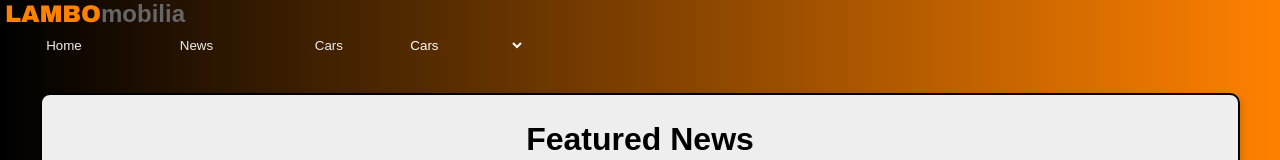
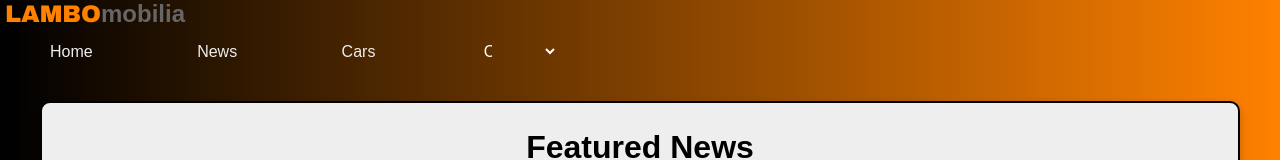
Before and after one commit to sapWRLD/CarBlog, a plain HTML site: page Home_Page.html in a window 1280 px wide. Shown: the top 160 px of the page. Drawn offline with Linux system fonts and the light colour scheme.

```diff
--- a/Home_Page.html
+++ b/Home_Page.html
@@ -10,15 +10,17 @@
 <header>
     <div class="Link_items">
         <a href="Home_Page.html"><h1 class="logo">lambo<span class="logo">mobilia</span></h1></a>
-        <a target="_blank" href="Home_Page.html"><button class="Link_button">Home</button></a>
-        <a target="_blank" href="News_Page/News_Page.html"><button class="Link_button">News</button></a>
-        <a target="_blank" href="CreateArticle/CarBlogCreateArticel.html"><button class="Link_button">Cars</button></a>
-        <select name="more" id="more">
+        <ul>
+          <li><a href="Home_Page.html">Home</a></li>
+          <li><a href="News_Page/News_Page.html">News</a></li>
+          <li><a href="CreateArticle/CarBlogCreateArticel.html">Cars</a></li>
+          <select name="more" id="more">
             <option value="Cars">Cars</option>
             <option value="Books">Books</option>
             <option value="Pictures">Pictures</option>
             <option value="Events">Test</option>
         </select>
+        </ul>
     </div>
 </header>
 <body>
--- a/Hope_page.css
+++ b/Hope_page.css
@@ -13,23 +13,36 @@
   color: #eeeeee;
   margin-bottom: 30px;
 }
-header button{
+header ul{
+  list-style-type: none;
+  padding: 0;
+  margin: 0;
+  overflow: hidden;
+  background: transparent;
+  border: none;
+}
+header li {
+  display: inline-block;
+  border-radius: 10px;
+}
+header li a {
+  display: block;
   color: #eeeeee;
-  padding: 10px;
+  text-align: center;
+  margin-top: 5px;
+  padding: 10px 50px 10px;
   border-radius: 10px;
+}
+header select{
+  color: white;
+  font-size: medium;
+  border-radius: 10px ;
+  padding: 10px 50px 10px;
   background: transparent;
   border: none;
   width: 10%;
 }
-header select{
-  color: white;
-  border-radius: 10px ;
-  padding: 9px;
-  background: transparent;
-  border: none;
-  width: 10%;
-}
-header button:hover, header select:hover{
+header li a:hover, header select:hover{
   background-color: gray;
   opacity: 70%;
 }
```
